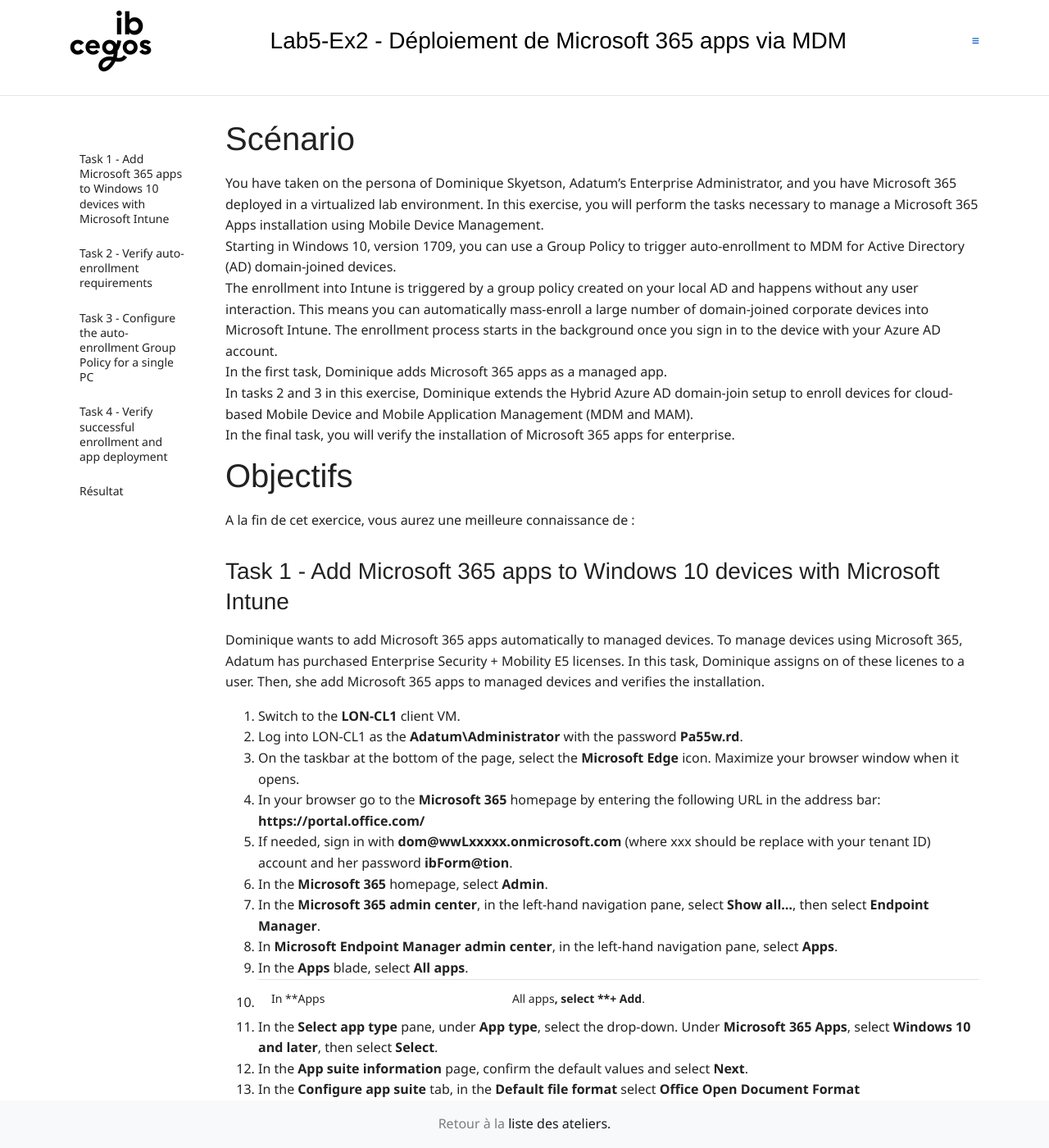
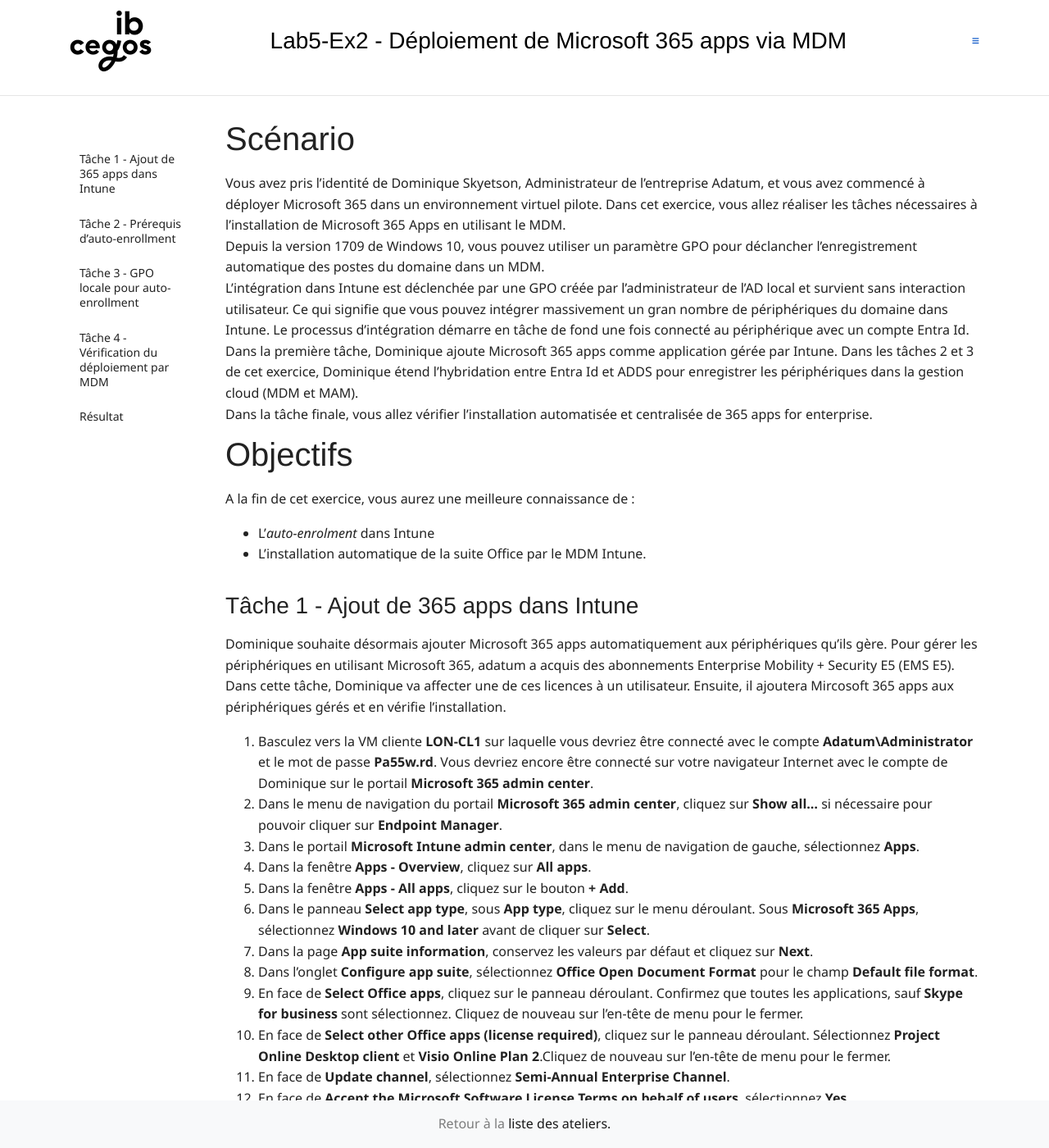
Before and after one commit to renaudwangler/ib-labs, a Jekyll site: the page built from msms030fr/lab5e2.md, in a window 1280 px wide and 1400 px high. Shown: the whole window at 82% size. Built offline with Jekyll 4.4.1, drawn with Linux system fonts in a browser that asks for light colours; nearby versions of some CDN libraries; comment, search, counter and statistics services are not loaded; some of the changed text lies outside the part shown.

Commit message:
msms030frl5e2-v0

````diff
--- a/msms030fr/lab5e2.md
+++ b/msms030fr/lab5e2.md
@@ -4,72 +4,78 @@ title: "Lab5-Ex2 - Déploiement de Microsoft 365 apps via MDM"
 length: "00"
 ---
 # Scénario
-You have taken on the persona of Dominique Skyetson, Adatum's Enterprise Administrator, and you have Microsoft 365 deployed in a virtualized lab environment. In this exercise, you will perform the tasks necessary to manage a Microsoft 365 Apps installation using Mobile Device Management.
-Starting in Windows 10, version 1709, you can use a Group Policy to trigger auto-enrollment to MDM for Active Directory (AD) domain-joined devices.
-The enrollment into Intune is triggered by a group policy created on your local AD and happens without any user interaction. This means you can automatically mass-enroll a large number of domain-joined corporate devices into Microsoft Intune. The enrollment process starts in the background once you sign in to the device with your Azure AD account.
-In the first task, Dominique adds Microsoft 365 apps as a managed app.
-In tasks 2 and 3 in this exercise, Dominique extends the Hybrid Azure AD domain-join setup to enroll devices for cloud-based Mobile Device and Mobile Application Management (MDM and MAM).
-In the final task, you will verify the installation of Microsoft 365 apps for enterprise.
+Vous avez pris l'identité de Dominique Skyetson, Administrateur de l'entreprise Adatum, et vous avez commencé à déployer Microsoft 365 dans un environnement virtuel pilote. Dans cet exercice, vous allez réaliser les tâches nécessaires à l'installation de Microsoft 365 Apps en utilisant le MDM.
+Depuis la version 1709 de Windows 10, vous pouvez utiliser un paramètre GPO pour déclancher l'enregistrement automatique des postes du domaine dans un MDM.
+L'intégration dans Intune est déclenchée par une GPO créée par l'administrateur de l'AD local et survient sans interaction utilisateur. Ce qui signifie que vous pouvez intégrer massivement un gran nombre de périphériques du domaine dans Intune. Le processus d'intégration démarre en tâche de fond une fois connecté au périphérique avec un compte Entra Id.
+Dans la première tâche, Dominique ajoute Microsoft 365 apps comme application gérée par Intune.
+Dans les tâches 2 et 3 de cet exercice, Dominique étend l'hybridation entre Entra Id et ADDS pour enregistrer les périphériques dans la gestion cloud (MDM et MAM).
+Dans la tâche finale, vous allez vérifier l'installation automatisée et centralisée de 365 apps for enterprise.
 
 # Objectifs
 A la fin de cet exercice, vous aurez une meilleure connaissance de :
+- L'*auto-enrolment* dans Intune
+- L'installation automatique de la suite Office par le MDM Intune.
 
 
-## Task 1 - Add Microsoft 365 apps to Windows 10 devices with Microsoft Intune
-Dominique wants to add Microsoft 365 apps automatically to managed devices. To manage devices using Microsoft 365, Adatum has purchased Enterprise Security + Mobility E5 licenses. In this task, Dominique assigns on of these licenes to a user. Then, she add Microsoft 365 apps to managed devices and verifies the installation.
-1. Switch to the **LON-CL1** client VM.
-1. Log into LON-CL1 as the **Adatum\Administrator** with the password **Pa55w.rd**.
-1. On the taskbar at the bottom of the page, select the **Microsoft Edge** icon. Maximize your browser window when it opens.
-1. In your browser go to the **Microsoft 365** homepage by entering the following URL in the address bar: **https://portal.office.com/**
-1. If needed, sign in with **dom@wwLxxxxx.onmicrosoft.com** (where xxx should be replace with your tenant ID) account and her password **ibForm@tion**.
-1. In the **Microsoft 365** homepage, select **Admin**.
-1. In the **Microsoft 365 admin center**, in the left-hand navigation pane, select **Show all...**, then select **Endpoint Manager**.
-1. In **Microsoft Endpoint Manager admin center**, in the left-hand navigation pane, select **Apps**.
-1. In the **Apps** blade, select **All apps**.
-1. In **Apps | All apps**, select **+ Add**.
-1. In the **Select app type** pane, under **App type**, select the drop-down. Under **Microsoft 365 Apps**, select **Windows 10 and later**, then select **Select**.
-1. In the **App suite information** page, confirm the default values and select **Next**.
-1. In the **Configure app suite** tab, in the **Default file format** select **Office Open Document Format**
-1. Beside **Select Office apps**, select the drop-down. Confirm, that all apps are selected, except **Skype for business**. Select the drop-down again to close it.
-1. Beside **Select other Office apps (license required)**, select the drop-down, select **Project Online Desktop client** and **Visio Online Plan 2**, and select the drop-down again to close it.
-1. Beside **Update channel**, in the drop-down, select **Semi-Annual Enterprise Channel**.
-1. Beside **Accept the Microsoft Software License Terms on behalf of users**, select **Yes**.
-1. Select **Next**.
-1. On the **Assignments** tab, under **Required**, select **Add all users**, then select **Next**.
-1. In the **Review + create** page, select **Create**.
+## Tâche 1 - Ajout de 365 apps dans Intune
+Dominique souhaite désormais ajouter Microsoft 365 apps automatiquement aux périphériques qu'ils gère. Pour gérer les périphériques en utilisant Microsoft 365, adatum a acquis des abonnements Enterprise Mobility + Security E5 (EMS E5). Dans cette tâche, Dominique va affecter une de ces licences à un utilisateur. Ensuite, il ajoutera Mircosoft 365 apps aux périphériques gérés et en vérifie l'installation.
+1. Basculez vers la VM cliente **LON-CL1** sur laquelle vous devriez être connecté avec le compte **Adatum\Administrator** et le mot de passe **Pa55w.rd**. Vous devriez encore être connecté sur votre navigateur Internet avec le compte de Dominique sur le portail **Microsoft 365 admin center**.
+1. Dans le menu de navigation du portail **Microsoft 365 admin center**, cliquez sur **Show all...** si nécessaire pour pouvoir cliquer sur **Endpoint Manager**.
+1. Dans le portail **Microsoft Intune admin center**, dans le menu de navigation de gauche, sélectionnez **Apps**.
+1. Dans la fenêtre **Apps - Overview**, cliquez sur **All apps**.
+1. Dans la fenêtre **Apps - All apps**, cliquez sur le bouton **+ Add**.
+1. Dans le panneau **Select app type**, sous **App type**, cliquez sur le menu déroulant. Sous **Microsoft 365 Apps**, sélectionnez **Windows 10 and later** avant de cliquer sur **Select**.
+1. Dans la page **App suite information**, conservez les valeurs par défaut et cliquez sur **Next**.
+1. Dans l'onglet **Configure app suite**, sélectionnez **Office Open Document Format** pour le champ **Default file format**.
+1. En face de **Select Office apps**, cliquez sur le panneau déroulant. Confirmez que toutes les applications, sauf **Skype for business** sont sélectionnez. Cliquez de nouveau sur l'en-tête de menu pour le fermer.
+1. En face de **Select other Office apps (license required)**, cliquez sur le panneau déroulant. Sélectionnez **Project Online Desktop client** et **Visio Online Plan 2**.Cliquez de nouveau sur l'en-tête de menu pour le fermer.
+1. En face de **Update channel**, sélectionnez **Semi-Annual Enterprise Channel**.
+1. En face de **Accept the Microsoft Software License Terms on behalf of users**, sélectionnez **Yes**.
+1. Cliquez sur **Next**.
+1. Sur l'onglet **Assignments**, sous **Required**, cliquez sur le lien **+ Add all users** avant de cliquer sur **Next**.
+1. Sur l'onglet **Review + create**, cliquez sur le bouton **Create**.
 
-## Task 2 - Verify auto-enrollment requirements
-To ensure that the auto-enrollment feature is working as expected, you must verify that various requirements and settings are configured correctly. The following steps demonstrate required settings using the Intune service:
-1. From the previous task, you should still be logged into the **Microsoft Endpoint Manager admin center** as Dominique.
-1. In the **Microsoft Endpoint Manager admin center**, in the left-hand navigation pane, select **Devices**.
-1. In the **Devices** section, under **Device enrollment**, select **Enroll devices**.
-1. In the **Enroll devices** blade, select the **Automatic Enrollment** tile.
-1. In **Configure Microsoft Intune**, beside **MDM user scope**, select **All**. Beside **MAM user cope**, select **All**. Select **Save**.
+## Tâche 2 - Prérequis d'auto-enrollment
+Pour que l'*auto-enrollment* fonctionne comme prévu, vous devez vérifierque que le paramètrage en a été fait correctment. Les étapes suivantes montrent les principaux prérequis dans l'utilisation d'Intune :
+1. Sutie à la tâche précédente, vous devriez encore être connecté sur le portail **Microsoft Intune admin center** avec le compte de Dominique.
+1. Dans le menu de navigation à gauche du portail **Microsoft Intune admin center**, cliquez sur **Devices**.
+1. Dans la section **Devices**, sous **Device enrollment**, cliquez sur **Enroll devices**.
+1. Dans la page **Enroll devices**, sélectionnez la tuile **Automatic Enrollment**.
+1. Dans la page **Configure**, en regard de **MDM user scope**, sélectionnez **All**. En regard de **MAM user cope**, sélectionnez **All**.
+1. Cliquez sur **Save**.
 
-## Task 3 - Configure the auto-enrollment Group Policy for a single PC
-Dominique wants to show how the new auto-enrollment policy works. This is not recommended for the production environment in the enterprise. For bulk deployment, you should deploy the same setting using an Active Directory domain group policy object.
-1. Switch to **LON-CL3**.
-1. You should still be logged into LON-CL3 as **Adatum\Administrator**.
-1. Select the **Windows (Start)** icon in the lower left corner of the taskbar, and type **gpedit**.
-1. Under **Best match**, select **Edit group policy** to launch it.
-1. In **Local Computer Policy**, select **Computer Configuration** > **Administrative Templates** > **Windows Components** > **MDM**.
-1. Double-click **Enable automatic MDM enrollment using default Azure AD credentials**.
-1. In **Enable automatic MDM enrollment using default Azure AD credentials**, select **Enabled**.
-1. From the dropdown **Select Credential Type to Use**, select **User Credential**.
-   >**Note:** **Device Credential** is a new option that will only have an effect on clients that have installed Windows 10, version 1903 or later. The default behavior for older releases is to revert to **User Credential**. **Device Credential** is not supported for enrollment type when you have a ConfigMgr Agent on your device.
-1. Click **OK**, Close **Local Group Policy Editor** and restart LON-CL3.
+## Tâche 3 - GPO locale pour *auto-enrollment*
+Dominique souhaite désormais vérifier comment fonctionne la stratégie d'*auto-enrollment*. En production, vous feriez la même manipulation sur les strétgies de groupe (GPO) de l'ADDS. Mais ici, pour son test, Dominique va utiliser la GPO locale de la machine **LON-CL1**
+1. Vous devriez être encore connecté sur **LON-CL1** avec le compte **Adatum\Administrator**.
+1. cliquez dans la barre de recherche à droite du bouton démarrer sur la barre des tâches et tapez ```gpedit```.
+1. Dans la section **Best match** du menu **Démarrer**, cliquez sur **Edit group policy**.
+1. Dans l'outil qui s'ouvre, ouvrez séquentiellement les sections **Computer Configuration** > **Administrative Templates** > **Windows Components** > **MDM**.
+1. Double-cliquez ensuite, dans le panneau de détails à droite, sur **Enable automatic MDM enrollment using default Azure AD credentials**.
+1. Dans le panneau **Enable automatic MDM enrollment using default Azure AD credentials**, cliquez sur **Enabled**.
+1. Dans le menu **Select Credential Type to Use**, choisissez **User Credential**.
+1. Cliquez sur **OK**
+1. Fermez l'outil **Local Group Policy Editor** et redémarrez LON-CL1.
 
-## Task 4 - Verify successful enrollment and app deployment
-In this task, Beth Burke verifies, that the computer is enrolled for Mobile Device Management and that the Microsoft 365 apps are installed.
->**Note:** It may take 5 minutes or more, until the device registration finishes.
-1. Log in to **LON-CL3** as **Beth@xxxUPNxxx** (where xxxUPNxxx is the unique UPN name your lab hosting provider assigned to the custom domain) account with a password of **Pa55w.rd**.
-1. Select the **Windows (Start)** icon in the lower left corner of the taskbar, select **Settings**.
-1. Select **Accounts** and **Access work or school**.
-1. Select Beth's domain account.
-1. Select **Info** to see the MDM enrollment information.
-1. Wait a few minutes and verify, that the Microsoft 365 apps were installed on LON-CL3.
+## Tâche 4 - Vérification du déploiement par MDM
+Dans cette tâche, Beth Burke va vérifier que l'ordinateur est enrôlé pour le MDM et que Microsoft 365 apps est installée.
+>**Note :** Il peut facilement se passer plus de 5 minutes avant que l'enrôlement du poste ne soit effectif.
+1. Connectez-vous à  **LON-CL1** en cliquant sur **Other user** pour utiliser le compte **Beth@labxxxxx.godeploylabs.com** avec le mot de passe **Pa55w.rd**.
+   >**Note :** Si le mot de passe de Beth n'est pas correct, vous pouvez le réinitialiser :
+   1. Basculez sur **LON-DC1**
+   1. Dans l'outil **Server Manager**, utilisez le menu **Tools** en haut à droite pour lancer l'**Active Directory Administrative Center**.
+   1. Dans a page **Pverview** de l'**Active Directory Administrative Center**, tapez ```adatum\beth``` dans le champ **User name** de la tuile **RESET PASSWORD**.
+   1. Tapez ```Pa55W.rd``` dans les champs **Password** et **Confirm password**.
+   1. Décochez la case **User must change password at next log on**.
+   1. Cliquez sur **Apply**.
+   1. Fermez l'**Active Directory Administrative Center** et rebasculez sur **LON-CL1** pour vous connecter avec le compte de Beth.
+1. Cliquez sur le bouton **Démarrer** à gauche de la barre des tâches et cliquez sur **Settings**.
+1. Cliquez sur la section **Accounts** et choisissez l'onglet **Access work or school**.
+1. Sélectionnez le compte de domaine de Beth's.
+1. Cliquez sur **Info** pour voir les informations d'enrôlement MDM (redémarre **LON-CL1** pourra accélérer la manoeuvre).
+1. Patientez quelques minutes, pour vérifier que la suite Microsoft 365 apps a été installée sur LON-CL1.
+1. Fermez la session de Beth sur LON-CL1
 
 ## Résultat
-
+Dans cet exercice, vous avez constaté l'*auto-enrolment* d'un poste dans Intune et l'installation automatique de la suite Office sur celui-ci.
 
 # Fin de l'atelier 5
````
Also changed, not shown: msms030fr/lab6e1.md (+4 -2 lines).
